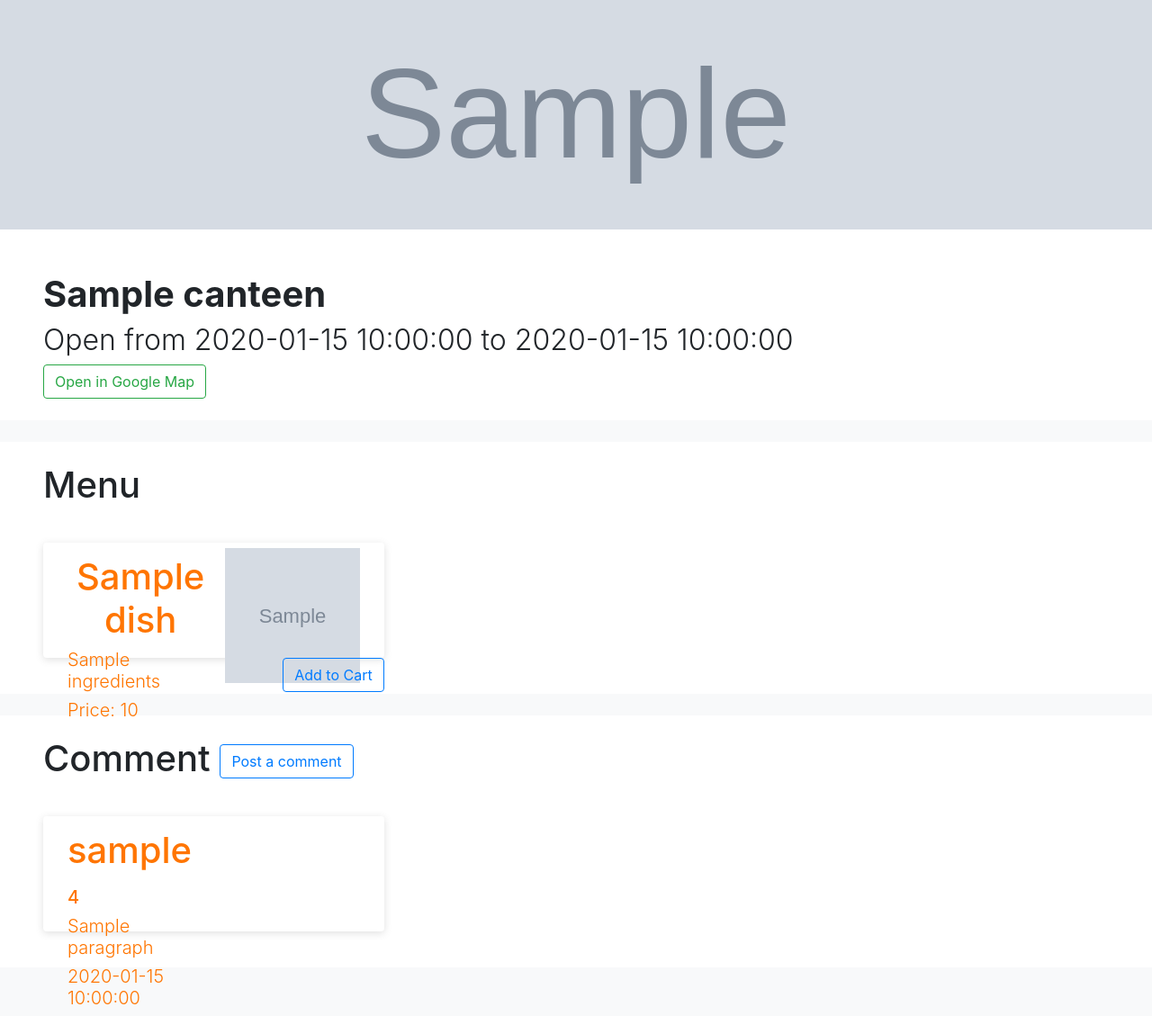
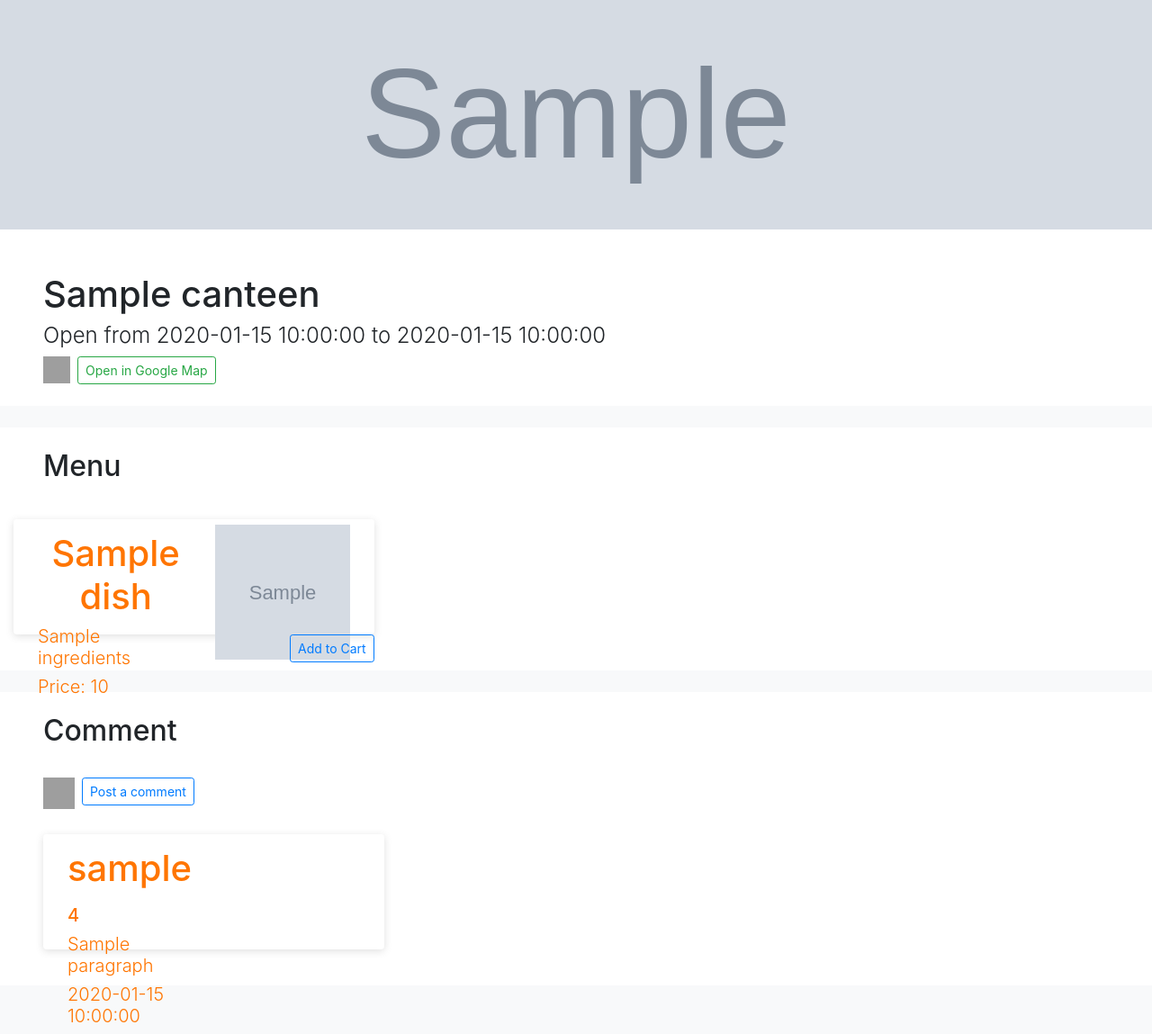
Before and after one commit to sheep167/CSCI3100_canteen_webapp, a Flask app: template canteen/templates/user/new_canteen_page.html in a window 1280 px wide. Shown: the part 57-1206 px from the top of the page at 90% size. Before the commit the page ends 1173 px from the top, so only its background shows below. Run offline with Flask 2, Linux system fonts and the light colour scheme; the template is opened without the code that fills it: most values are stand-ins (such as "Sample title", 1, 10 or a date in 2020); grey boxes marked "Sample" are stand-in pictures; some libraries are stand-ins or nearby versions; grey boxes are pictures that could not be loaded.

Commit message:
Edit canteen pages

```diff
--- a/canteen/templates/user/list_canteens.html
+++ b/canteen/templates/user/list_canteens.html
@@ -19,7 +19,8 @@ Canteen List
           <img src="../../static/image/icon/time.png" class="mr-2" style="float:left;" alt="clock" width="20"
             height="20">
           <p class="card-text">Open from {{canteen.open_at}} to {{canteen.close_at}}</p>
-          <img src="../../static/image/icon/seat.png" class="mr-2" style="float:left;" alt="clock" width="20"
+          <!--image from flaticon-->
+          <img src="../../static/image/icon/seat.png" class="mr-2" style="float:left;" alt="seat" width="20"
             height="20">
           <p class="card-text">Capacity: {{canteen.capacity}}</p>
         </div>
--- a/canteen/templates/user/new_canteen_page.html
+++ b/canteen/templates/user/new_canteen_page.html
@@ -21,9 +21,13 @@
     </div>
 
     <div id="canteen-info" class="container-fluid pt-5 pl-5 pb-4">
-        <div class="font-weight-bold h1"> {{canteen.name}} </div>
-        <div class="font-weight-light h2"> Open from {{canteen.open_at}} to {{canteen.close_at}} </div>
-        <a class="btn btn-outline-success" target="_blank" href="https://maps.google.com/maps?q={{canteen.latitude}},{{canteen.longitude}}" role="button">Open in Google Map</a>
+      <div class="h1"> {{canteen.name}} </div>
+      <div class="font-weight-light h4"> Open from {{canteen.open_at}} to {{canteen.close_at}} </div>
+      <!--image from flaticon-->
+      <img src="../../static/image/icon/map.png" class="mr-2" style="float:left;" alt="map" width="30" height="30"><a
+        class="btn btn-outline-success btn-sm" target="_blank"
+        href="https://maps.google.com/maps?q={{canteen.latitude}},{{canteen.longitude}}" role="button">Open in Google
+        Map</a>
       <!--        <div class="" style="font-weight: 200;"> Minimum price: $27 | Wait time: 30min - 1hr</div>-->
     </div>
 
@@ -31,10 +35,10 @@
 
   <div id="cat-1" class="mt-4 mb-4 pt-0 pl-0 pr-0 pb-4 container-fluid" style="background-color:rgb(255, 255, 255); ">
     <div class="container m-0 pl-5 pt-4 pb-3">
-      <div class="p-0 h1">Menu</div>
+      <div class="p-0 h2">Menu</div>
     </div>
 
-    <div class="container-fluid pl-5 pr-5">
+    <div class="container-fluid">
       <div class="d-flex flex-row flex-wrap" style="background-color: rgb(255, 255, 255);">
         {% for dish in canteen.menu %}
         <div class="container m-0 pt-3 pb-3 pr-3 pl-0 col-lg-4 col-12 col-md-6" style="height: 20vh;">
@@ -44,8 +48,10 @@
                 <!-- Left side of button -->
                 <div class="d-flex flex-column" style="max-width: 50%;">
                   <span class="mr-auto pt-2 h5" style="font-size: 40px">{{dish.name}}</span>
-                  <span class="mr-auto font-weight-light h6 text-left" style="font-size: 20px">{{dish.ingredients}}</span>
-                  <span class="mr-auto font-weight-light h6 text-left" style="font-size: 20px">Price: {{dish.price}}</span>
+                  <span class="mr-auto font-weight-light h6 text-left"
+                    style="font-size: 20px">{{dish.ingredients}}</span>
+                  <span class="mr-auto font-weight-light h6 text-left" style="font-size: 20px">Price:
+                    {{dish.price}}</span>
                 </div>
                 <!-- Right Side of Button -->
                 <div class="ml-auto">
@@ -58,7 +64,8 @@
           </button>
           <div style="text-align: right">
             <form method="post">
-              <button class="btn btn-outline-primary" type="submit" name="dish" value="{{dish._id}}"> Add to Cart</button>
+              <button class="btn btn-outline-primary btn-sm" type="submit" name="dish" value="{{dish._id}}"> Add to
+                Cart</button>
             </form>
           </div>
         </div>
@@ -69,12 +76,13 @@
 
   <div id="cat-2" class="mt-4 mb-4 pt-0 pl-0 pr-0 pb-4 container-fluid" style="background-color:rgb(255, 255, 255); ">
     <div class="container m-0 pl-5 pt-4 pb-3">
-      <div class="p-0 h1">
-        Comment
+      <h2>Comment</h2>
+      <br>
+      <img src="../../static/image/icon/comment.png" class="mr-2" style="float:left;" alt="comments" width="35" height="35">
             <a href="/post_comment/{{canteen._id}}">
-          <button class="btn btn-outline-primary">Post a comment</button>
+              <button class="btn btn-outline-primary btn-sm">Post a comment</button>
             </a>
-      </div>
+
     </div>
 
     <div class="container-fluid pl-5 pr-5">
@@ -88,8 +96,10 @@
                 <div class="d-flex flex-column" style="max-width: 50%;">
                   <span class="mr-auto pt-2 h5" style="font-size: 40px">{{comment.by_user.username}} </span>
                   <span class="mr-auto pt-2 h5" style="font-size: 20px">{{comment.rating}} </span>
-                  <span class="mr-auto font-weight-light h6 text-left" style="font-size: 20px">{{comment.paragraph}}</span>
-                  <span class="mr-auto font-weight-light h6 text-left" style="font-size: 20px">{{comment.at_time}}</span>
+                  <span class="mr-auto font-weight-light h6 text-left"
+                    style="font-size: 20px">{{comment.paragraph}}</span>
+                  <span class="mr-auto font-weight-light h6 text-left"
+                    style="font-size: 20px">{{comment.at_time}}</span>
                 </div>
               </div>
             </div>
```
Lines whose indentation alone changed are shown as unchanged.
